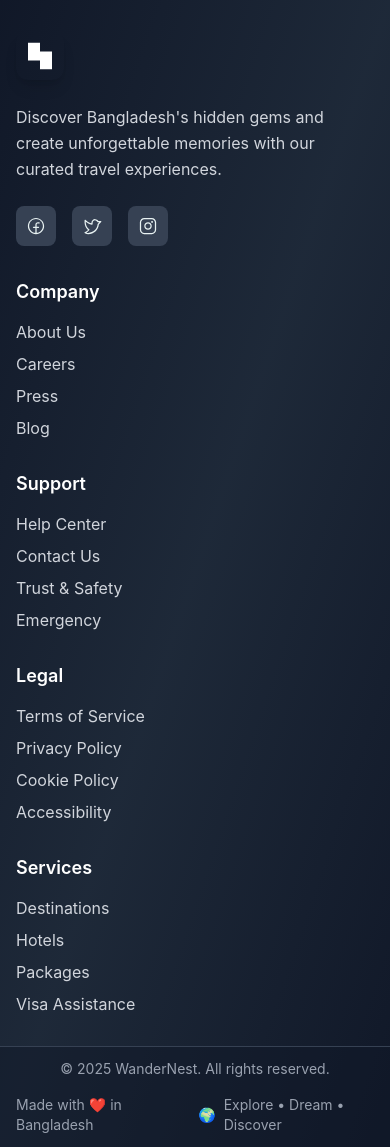
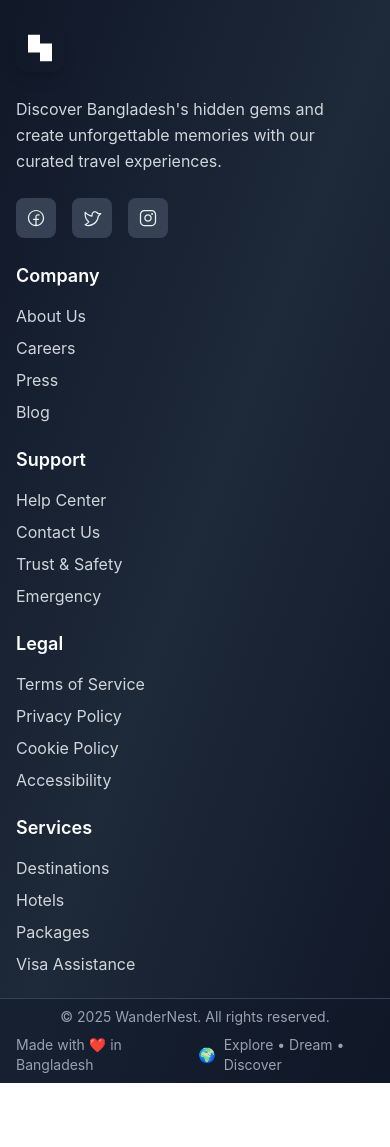
Before and after one commit to Redwan-Ahmed241/Wandernest-Software, a React (Vite) app: page /footer in a window 390 px wide. After the commit the page ends 1083 px from the top, so only its background shows below. Built offline with nearby package versions, Linux system fonts and the light colour scheme; no server answers.

Commit message:
Reduce padding in footer for a more compact layout and improved visual consistency

```diff
--- a/src/Components/Footer.tsx
+++ b/src/Components/Footer.tsx
@@ -67,8 +67,8 @@
   return (
     <footer className="bg-gradient-to-br from-gray-900 via-gray-800 to-gray-900 text-white">
       {/* Main Footer Content */}
-      <div className="max-w-7xl mx-auto px-4 sm:px-6 lg:px-8 py-8">
-        <div className="grid grid-cols-1 md:grid-cols-2 lg:grid-cols-5 gap-8">
+      <div className="max-w-7xl mx-auto px-4 sm:px-6 lg:px-8 py-6 md:py-8">
+        <div className="grid grid-cols-1 md:grid-cols-2 lg:grid-cols-5 gap-6 md:gap-8">
           {/* Brand Section */}
           <div className="lg:col-span-1 space-y-6">
             <div className="flex items-center gap-3">
@@ -131,8 +131,8 @@
 
       {/* Bottom Bar */}
       <div className="border-t border-gray-700 bg-gray-900/50">
-        <div className="max-w-7xl mx-auto px-4 sm:px-6 lg:px-8 py-3">
-          <div className="flex flex-col md:flex-row items-center justify-between gap-4">
+        <div className="max-w-7xl mx-auto px-4 sm:px-6 lg:px-8 py-2 md:py-3">
+          <div className="flex flex-col md:flex-row items-center justify-between gap-2 md:gap-4">
             <div className="text-gray-400 text-sm">
               © 2025 WanderNest. All rights reserved.
             </div>
```
